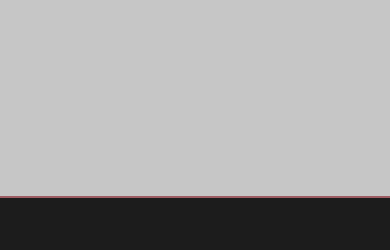
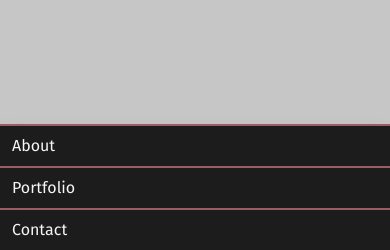
Before and after one commit to simon--poole/simon--poole.github.io, a website: page index.html in a window 390 px wide. Shown: the part 594-844 px from the top of the page. Drawn offline with nearby package versions, Linux system fonts and the light colour scheme; a script that the page names is missing.

Commit message:
Mobile nav WIP

```diff
--- a/src/scss/navbar.scss
+++ b/src/scss/navbar.scss
@@ -23,12 +23,17 @@ a.navbar-item {
 	border-top: 2px solid $red;
 	border-bottom: 2px solid $red;
 	margin: -2px auto;
-	font-size: 16px;
 	&:hover {
 		background: rgba($light, 0.1);
-		border-top: rgba($light, 0.1);
-		border-bottom: rgba($light, 0.1);
 		color: $red;
 		text-decoration: underline;
 	}
 }
+@media screen and (max-width: 1023px){
+	.navbar-menu {
+		display: block;
+		background: transparent;
+		border: 0;
+		padding: 0;
+	}
+}
```
Also changed, not shown: assets/style.css, 1 other file.
